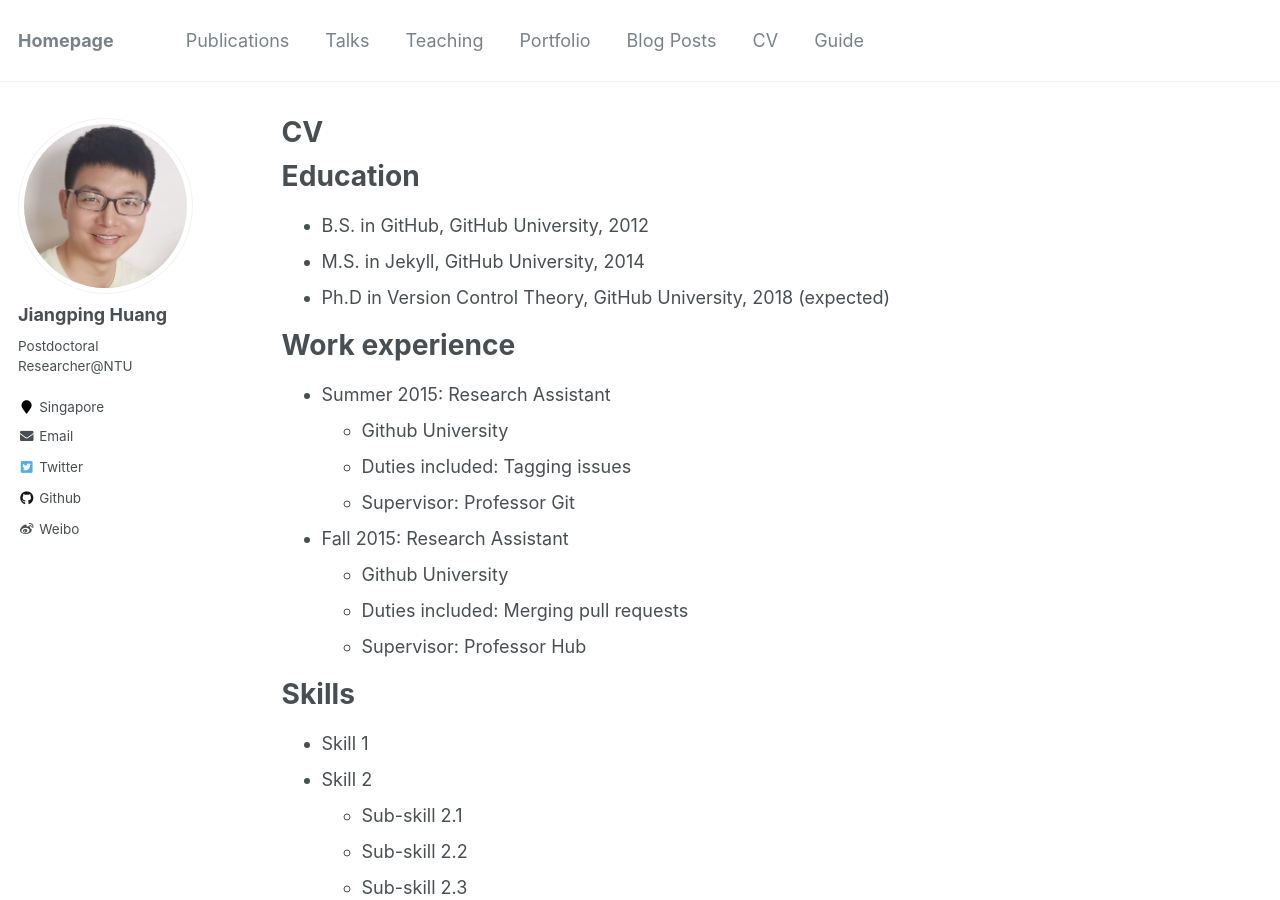
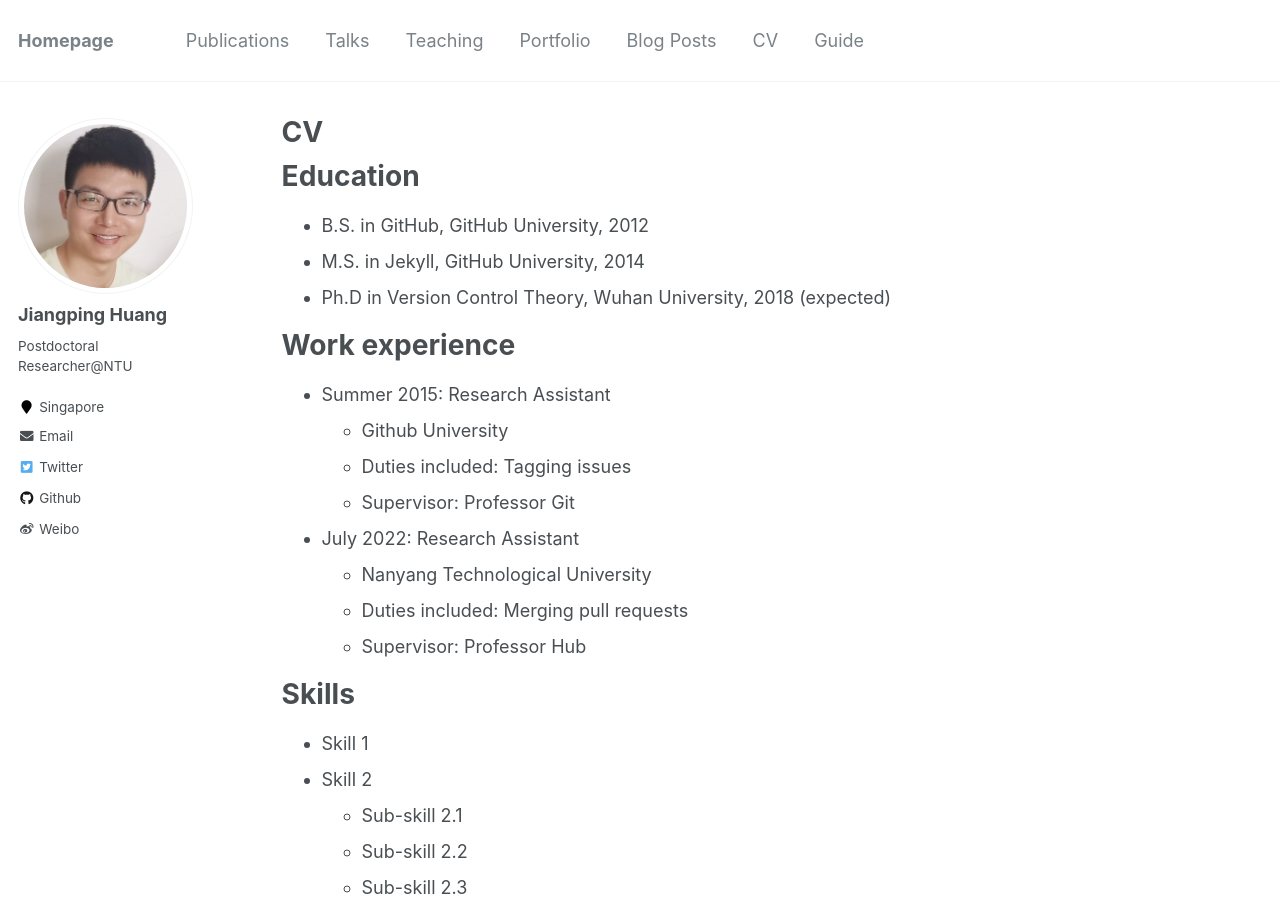
Before and after one commit to h-jp/h-jp.github.io, a Jekyll site: the page built from _pages/cv.md, in a window 1280 px wide and 900 px high. Built offline with Jekyll 4.4.1, drawn with Linux system fonts in a browser that asks for light colours.

Commit message:
initial commit

```diff
--- a/_pages/cv.md
+++ b/_pages/cv.md
@@ -13,7 +13,7 @@ Education
 ======
 * B.S. in GitHub, GitHub University, 2012
 * M.S. in Jekyll, GitHub University, 2014
-* Ph.D in Version Control Theory, GitHub University, 2018 (expected)
+* Ph.D in Version Control Theory, Wuhan University, 2018 (expected)
 
 Work experience
 ======
@@ -22,8 +22,8 @@ Work experience
   * Duties included: Tagging issues
   * Supervisor: Professor Git
 
-* Fall 2015: Research Assistant
-  * Github University
+* July 2022: Research Assistant
+  * Nanyang Technological University
   * Duties included: Merging pull requests
   * Supervisor: Professor Hub
 
```
